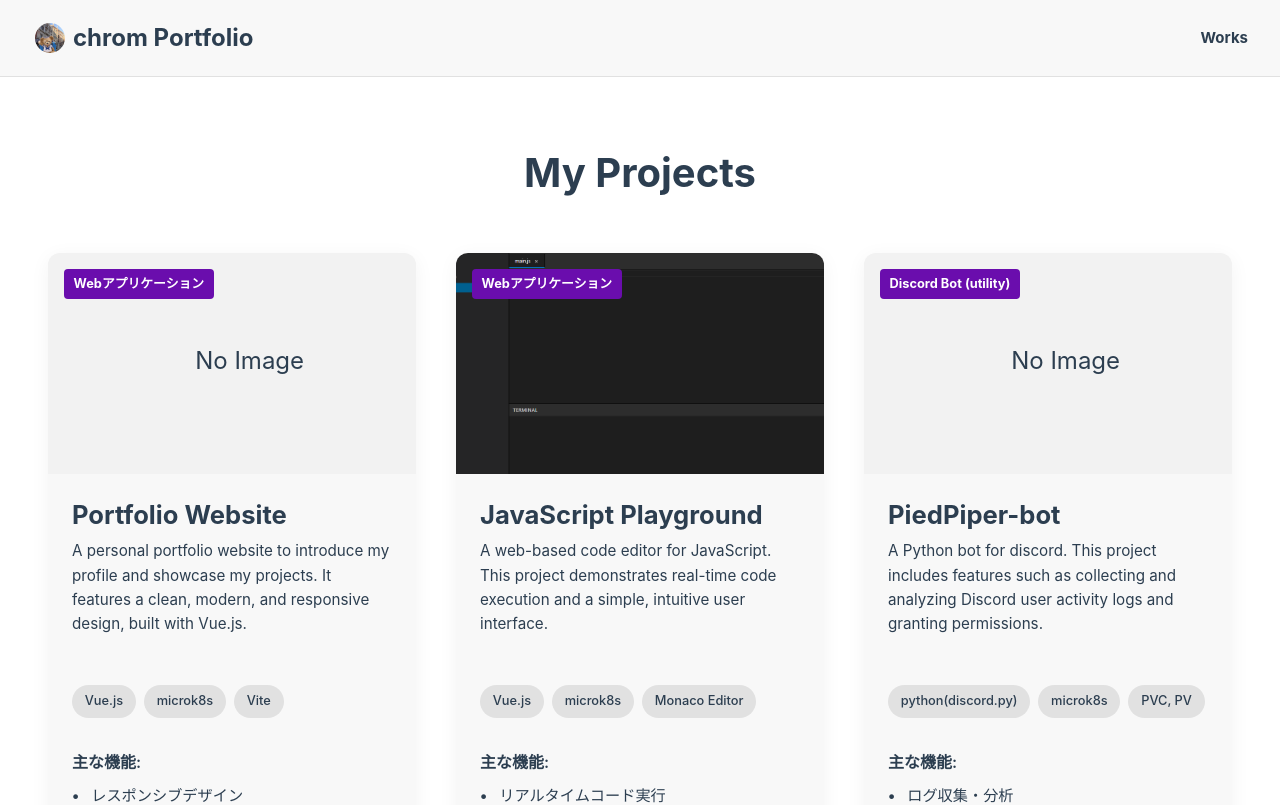
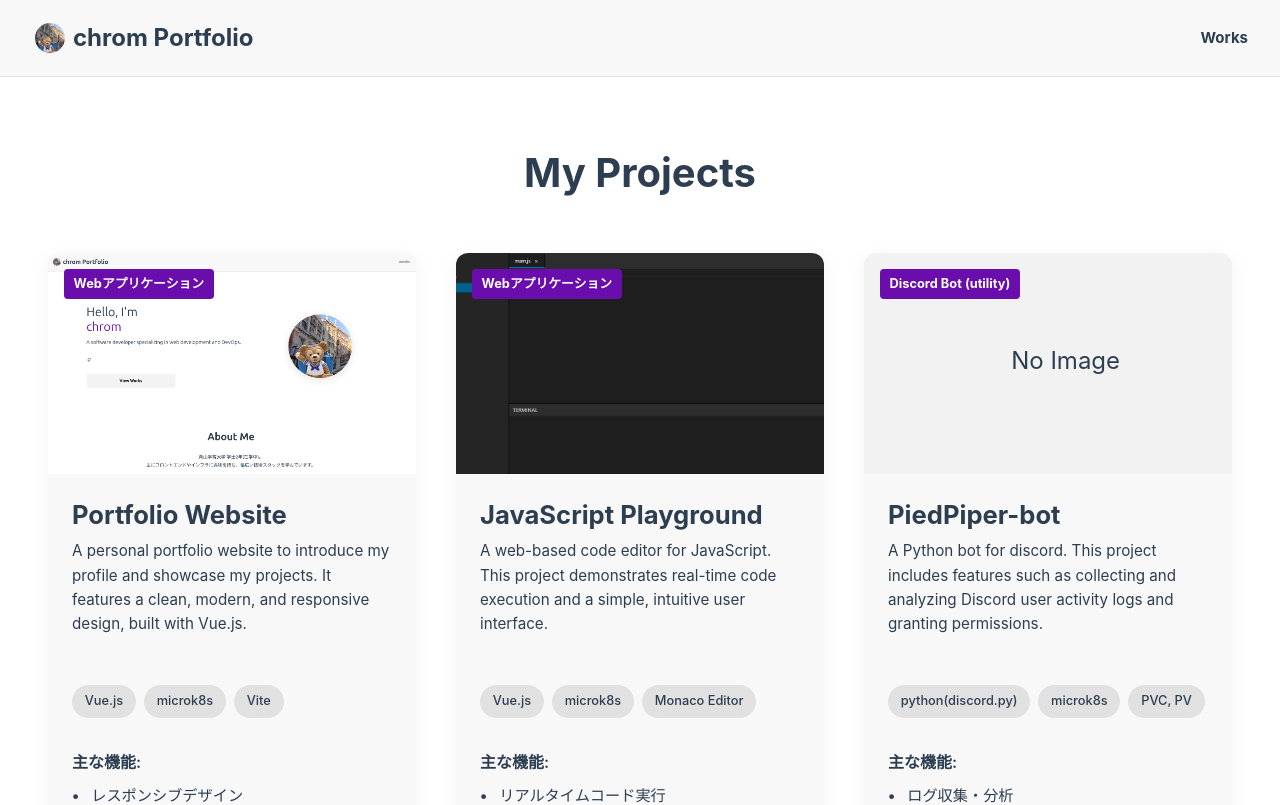
Before and after one commit to chrom9103/Portfolio-site, a Vue app: page /works in a window 1280 px wide. Shown: the top 805 px of the page. Built offline with nearby package versions, Linux system fonts and the light colour scheme.

Commit message:
fix(WorksPage): 作品の画像を追加

```diff
--- a/src/components/WorksPage.vue
+++ b/src/components/WorksPage.vue
@@ -24,7 +24,7 @@ const works = [
     'A personal portfolio website to introduce my profile and showcase my projects. It features a clean, modern, and responsive design, built with Vue.js.',
     ['Vue.js', 'microk8s', 'Vite'],
     ['レスポンシブデザイン', 'プロジェクト紹介', 'スキル・プロフィール表示'],
-    null,
+    '/portfolioSite_img.png',
     'https://www.chrom.jp/',
     'https://github.com/chrom9103/portfolio-site'
   ),
```
Also changed, not shown: public/portfolioSite_img.png (added).
